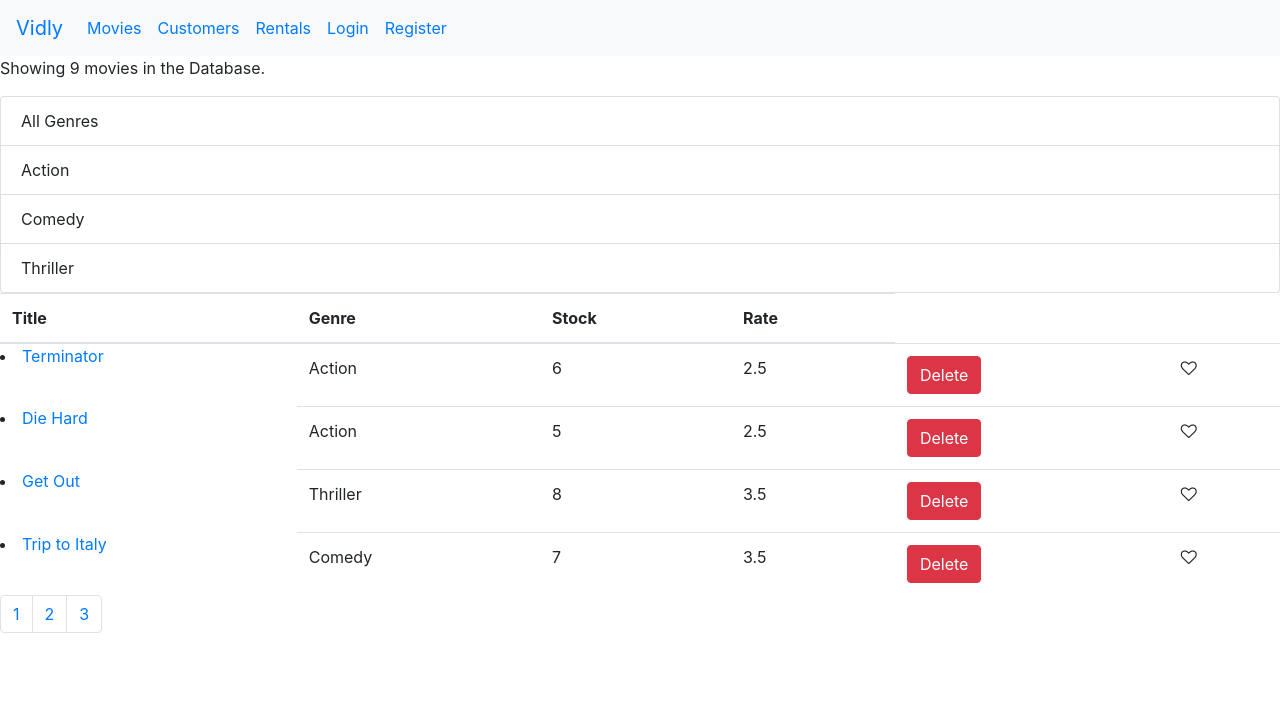
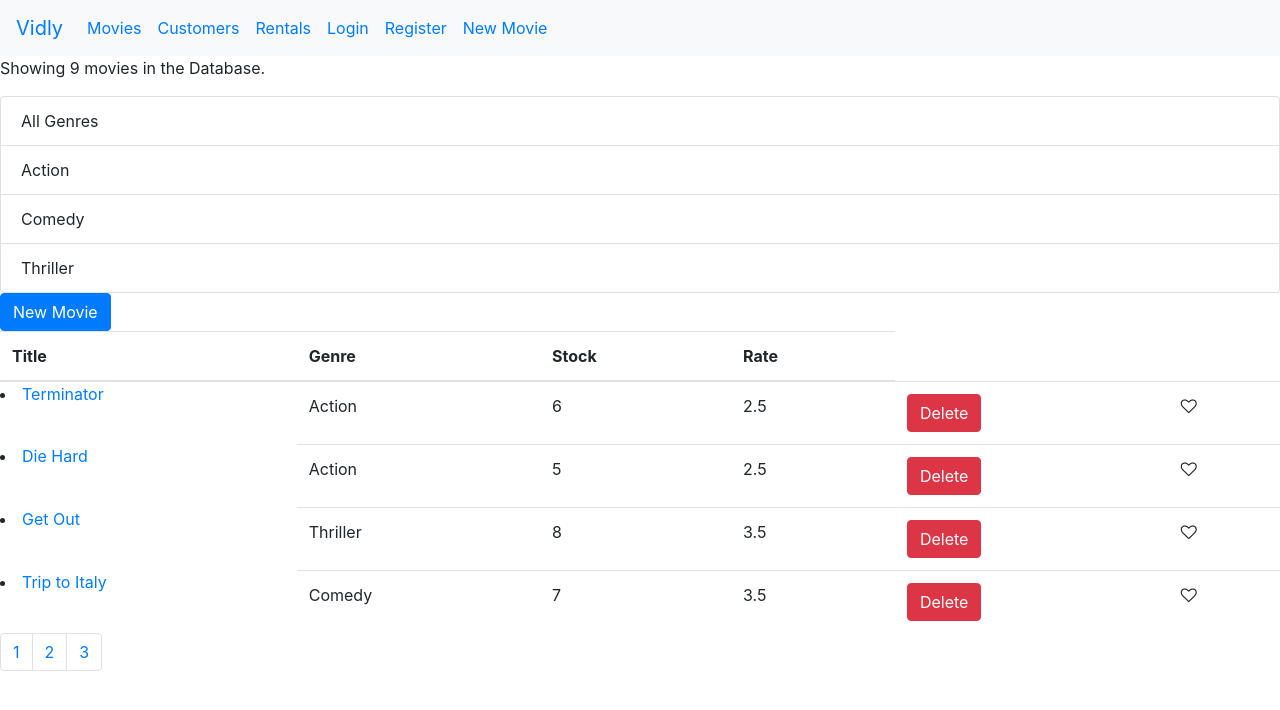
Before and after one commit to Bennity/vidly, a React (Create React App) app: page /Movies in a window 1280 px wide. Shown: the top 710 px of the page. Built offline with nearby package versions, Linux system fonts and the light colour scheme.

Commit message:
new movie routing

```diff
--- a/src/App.js
+++ b/src/App.js
@@ -9,6 +9,7 @@ import NotFound from "./not found/notFound";
 import MovieForm from "./movie/movieForm";
 import LoginForm from "./forms/loginForm";
 import RegisterForm from "./forms/registerForm";
+import NewMovie from "./movie/newMovie";
 
 //implement sort and orderby mit lodash
 //Jquery lernen
@@ -73,6 +74,7 @@ class App extends Component {
         <Navbar />
         <Switch>
           <Route path="/Movies/:id" component={MovieForm} />
+          <Route path="/NewMovie" component={NewMovie} />
           <Route
             path="/Movies"
             render={props => (
--- a/src/movie/movies.jsx
+++ b/src/movie/movies.jsx
@@ -16,6 +16,9 @@ const movies = props => {
         genre={props.movies.map(obj => obj.genre.name)}
         onGenreChange={props.onGenreChange}
       />
+      <button type="submit" className="btn btn-primary">
+        New Movie
+      </button>
       <table className="table">
         <thead>
           <tr>
--- /dev/null
+++ b/src/movie/newMovie.jsx
@@ -0,0 +1,7 @@
+import React, { Component } from "react";
+
+const newMovie = () => {
+  return <h1>new Movie</h1>;
+};
+
+export default newMovie;
--- a/src/navbar/navbar.jsx
+++ b/src/navbar/navbar.jsx
@@ -45,6 +45,11 @@ const navbar = props => {
               <Link to="/Register">Register</Link>
             </NavLink>
           </li>
+          <li className="nav-item">
+            <NavLink className="nav-link" to="NewMovie">
+              <Link to="NewMovie">New Movie</Link>
+            </NavLink>
+          </li>
         </ul>
       </div>
     </nav>
```
Also changed, not shown: 1 other file (tests, documents, lock files or other folders).
